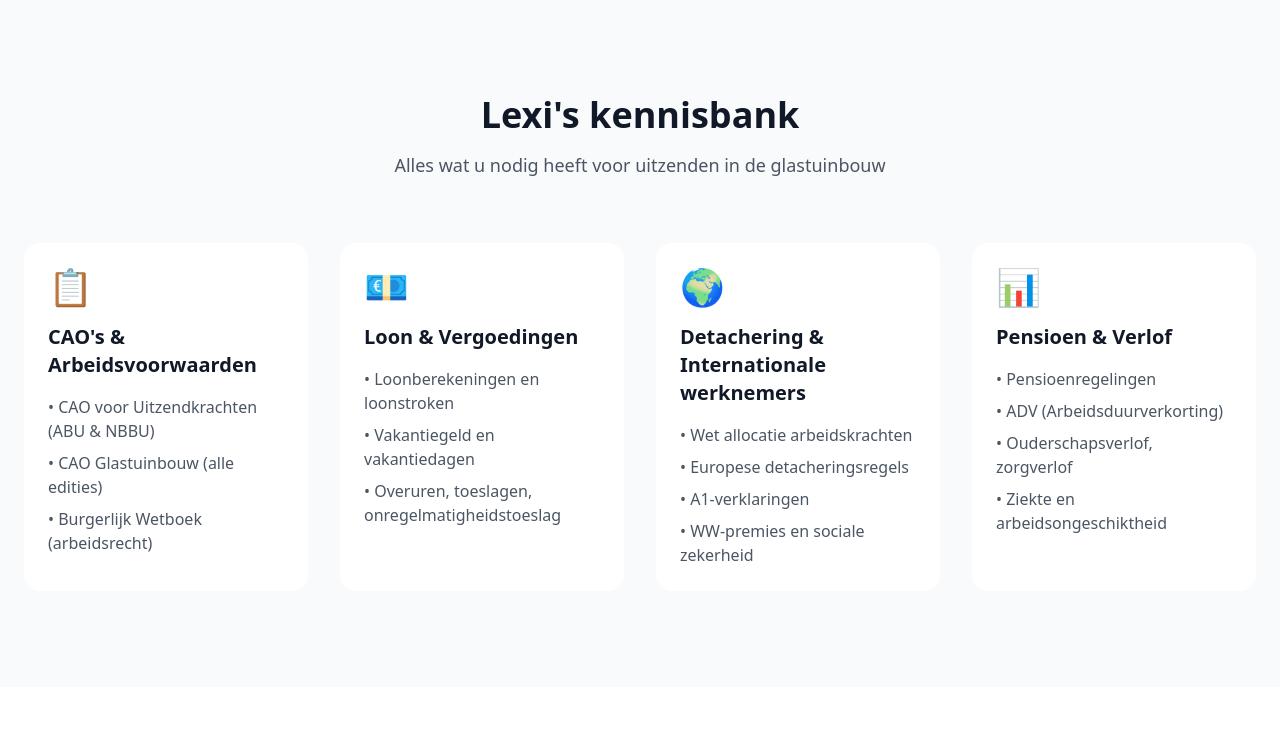
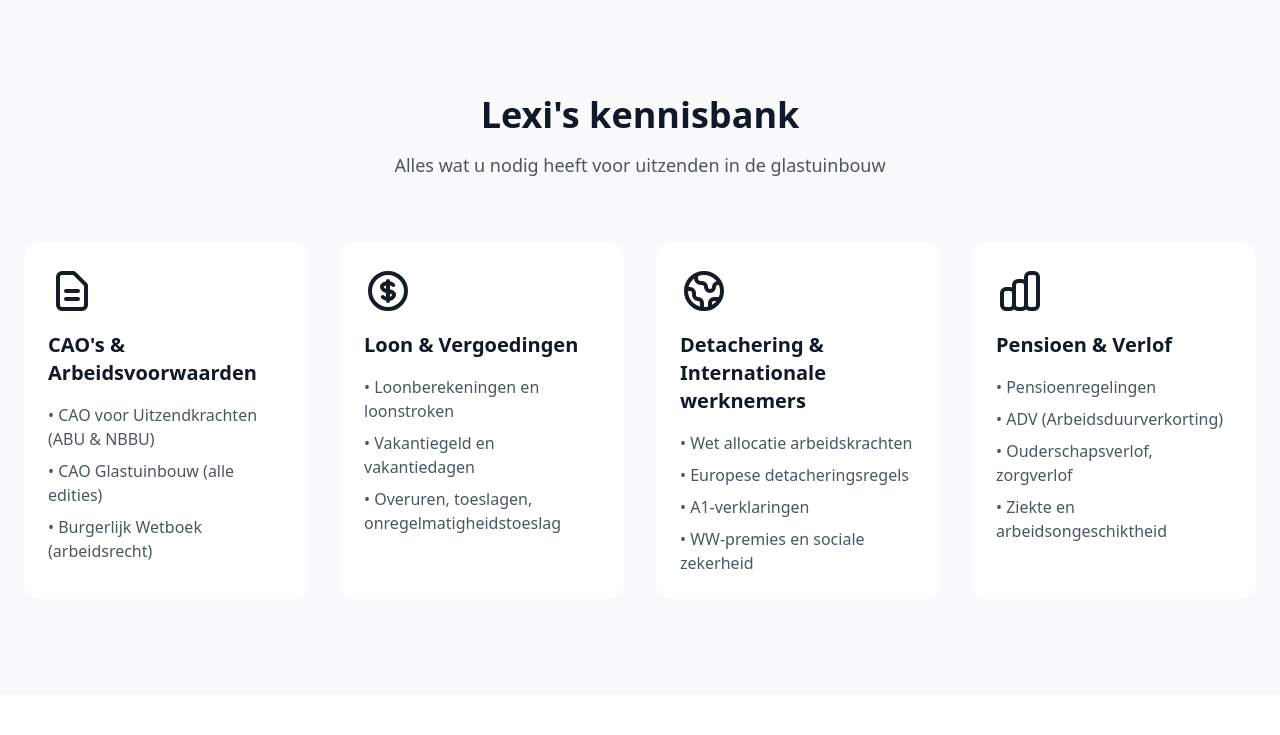
Before and after one commit to mtufan12345-commits/Lexi, a Flask app: page / in a window 1280 px wide. Shown: the part 3649-4384 px from the top of the page. Run offline with Flask 3, Linux system fonts and the light colour scheme; style sheets or scripts are compiled from the project's sources; some libraries are stand-ins or nearby versions.

Commit message:
Update interface elements with new icons for improved visual appeal
Replace emojis with SVG icons in landing page sections and super admin views.

Replit-Commit-Author: Agent
Replit-Commit-Session-Id: a3c5c19d-af9f-4ba4-89ce-34d6441862f9
Replit-Commit-Checkpoint-Type: intermediate_checkpoint
Replit-Commit-Screenshot-Url: https://storage.googleapis.com/screenshot-production-us-central1/cfdaed88-3652-4673-a7f0-a6cd2a902a81/a3c5c19d-af9f-4ba4-89ce-34d6441862f9/1hc95Ms

```diff
--- a/templates/landing.html
+++ b/templates/landing.html
@@ -410,7 +410,11 @@
 
             <div class="grid md:grid-cols-2 lg:grid-cols-4 gap-8">
                 <div class="bg-white dark:bg-zinc-900 rounded-2xl p-6 hover:shadow-lg transition-shadow duration-300">
-                    <div class="text-4xl mb-4">📋</div>
+                    <div class="mb-4 text-navy-600 dark:text-navy-400">
+                        <svg class="w-12 h-12" fill="none" stroke="currentColor" viewBox="0 0 24 24">
+                            <path stroke-linecap="round" stroke-linejoin="round" stroke-width="2" d="M9 12h6m-6 4h6m2 5H7a2 2 0 01-2-2V5a2 2 0 012-2h5.586a1 1 0 01.707.293l5.414 5.414a1 1 0 01.293.707V19a2 2 0 01-2 2z"/>
+                        </svg>
+                    </div>
                     <h3 class="text-xl font-bold text-gray-900 dark:text-white mb-4">
                         CAO's & Arbeidsvoorwaarden
                     </h3>
@@ -422,7 +426,11 @@
                 </div>
 
                 <div class="bg-white dark:bg-zinc-900 rounded-2xl p-6 hover:shadow-lg transition-shadow duration-300">
-                    <div class="text-4xl mb-4">💶</div>
+                    <div class="mb-4 text-navy-600 dark:text-navy-400">
+                        <svg class="w-12 h-12" fill="none" stroke="currentColor" viewBox="0 0 24 24">
+                            <path stroke-linecap="round" stroke-linejoin="round" stroke-width="2" d="M12 8c-1.657 0-3 .895-3 2s1.343 2 3 2 3 .895 3 2-1.343 2-3 2m0-8c1.11 0 2.08.402 2.599 1M12 8V7m0 1v8m0 0v1m0-1c-1.11 0-2.08-.402-2.599-1M21 12a9 9 0 11-18 0 9 9 0 0118 0z"/>
+                        </svg>
+                    </div>
                     <h3 class="text-xl font-bold text-gray-900 dark:text-white mb-4">
                         Loon & Vergoedingen
                     </h3>
@@ -434,7 +442,11 @@
                 </div>
 
                 <div class="bg-white dark:bg-zinc-900 rounded-2xl p-6 hover:shadow-lg transition-shadow duration-300">
-                    <div class="text-4xl mb-4">🌍</div>
+                    <div class="mb-4 text-navy-600 dark:text-navy-400">
+                        <svg class="w-12 h-12" fill="none" stroke="currentColor" viewBox="0 0 24 24">
+                            <path stroke-linecap="round" stroke-linejoin="round" stroke-width="2" d="M3.055 11H5a2 2 0 012 2v1a2 2 0 002 2 2 2 0 012 2v2.945M8 3.935V5.5A2.5 2.5 0 0010.5 8h.5a2 2 0 012 2 2 2 0 104 0 2 2 0 012-2h1.064M15 20.488V18a2 2 0 012-2h3.064M21 12a9 9 0 11-18 0 9 9 0 0118 0z"/>
+                        </svg>
+                    </div>
                     <h3 class="text-xl font-bold text-gray-900 dark:text-white mb-4">
                         Detachering & Internationale werknemers
                     </h3>
@@ -447,7 +459,11 @@
                 </div>
 
                 <div class="bg-white dark:bg-zinc-900 rounded-2xl p-6 hover:shadow-lg transition-shadow duration-300">
-                    <div class="text-4xl mb-4">📊</div>
+                    <div class="mb-4 text-navy-600 dark:text-navy-400">
+                        <svg class="w-12 h-12" fill="none" stroke="currentColor" viewBox="0 0 24 24">
+                            <path stroke-linecap="round" stroke-linejoin="round" stroke-width="2" d="M9 19v-6a2 2 0 00-2-2H5a2 2 0 00-2 2v6a2 2 0 002 2h2a2 2 0 002-2zm0 0V9a2 2 0 012-2h2a2 2 0 012 2v10m-6 0a2 2 0 002 2h2a2 2 0 002-2m0 0V5a2 2 0 012-2h2a2 2 0 012 2v14a2 2 0 01-2 2h-2a2 2 0 01-2-2z"/>
+                        </svg>
+                    </div>
                     <h3 class="text-xl font-bold text-gray-900 dark:text-white mb-4">
                         Pensioen & Verlof
                     </h3>
```
Also changed, not shown: templates/super_admin_analytics.html (+5 -2 lines), templates/super_admin_dashboard.html (+12 -2 lines), 1 other file.
